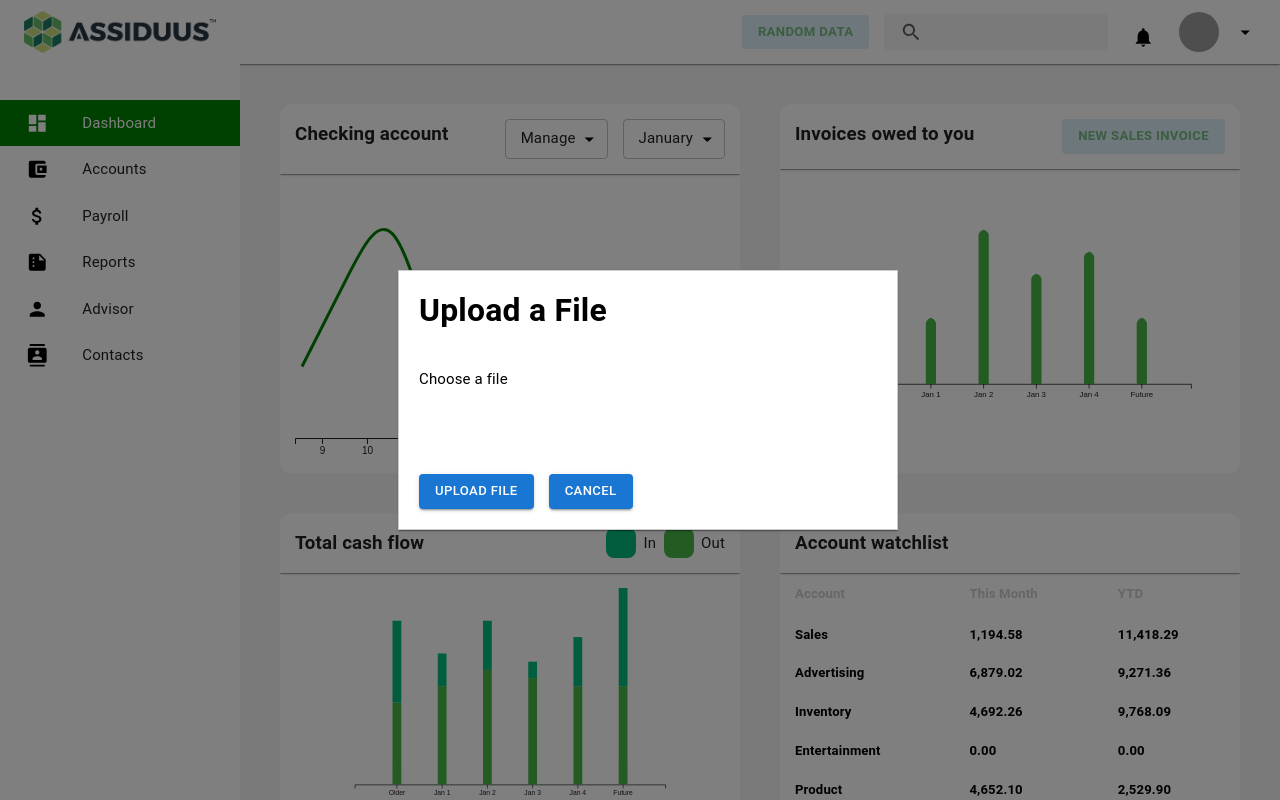
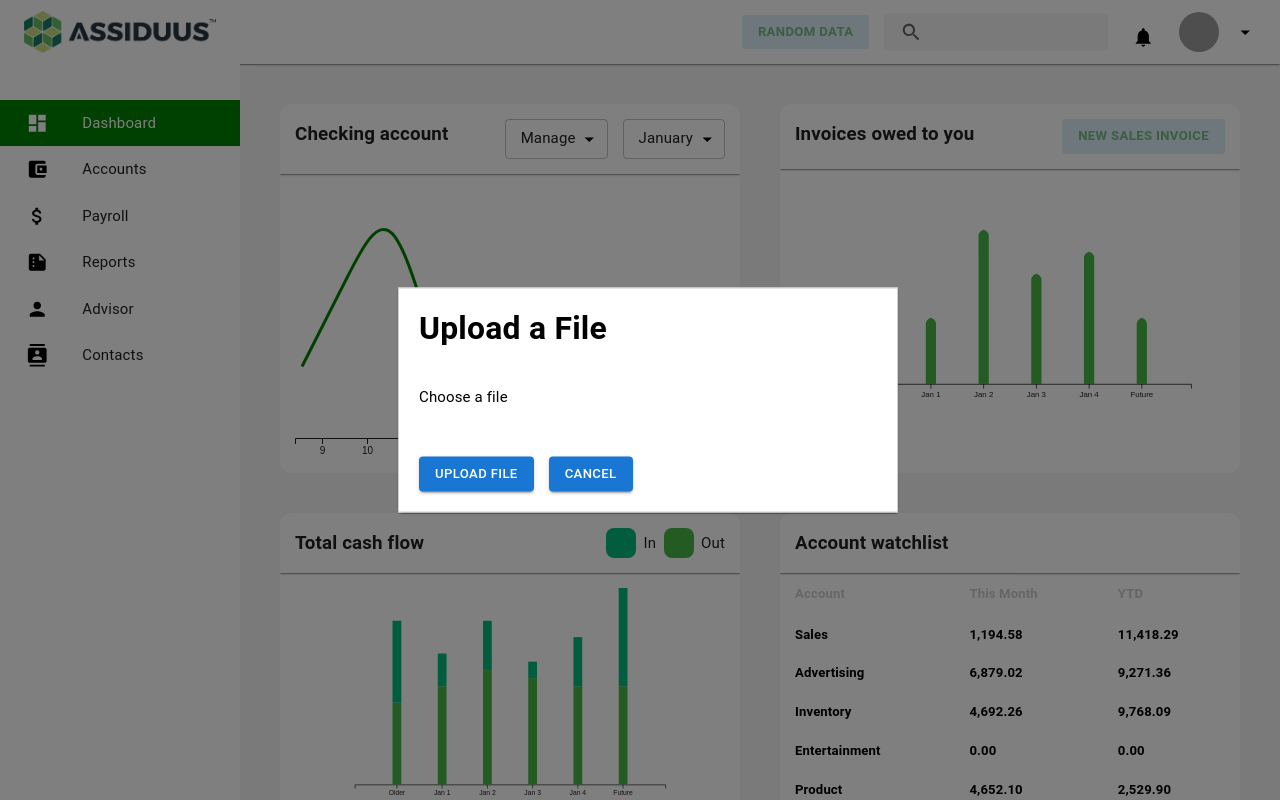
Before and after one commit to yusuf0786/assiduus-assignment, a React (Vite) app: page / in a window 1280 px wide. Both pictures are taken after a click on the button "NEW SALES INVOICE". Built offline with nearby package versions, Linux system fonts and the light colour scheme; grey boxes are pictures that could not be loaded.

Commit message:
chart issue fixes

```diff
--- a/src/components/charts/ChartInvoiceOwed.jsx
+++ b/src/components/charts/ChartInvoiceOwed.jsx
@@ -25,7 +25,10 @@ function ChartInvoiceOwed({
 
   const svg = d3.select(".chart-invoice-owed-card-body svg").attr('width', svgWidth).attr('height', svgHeight);
 
-    const graphArea = svg.append('g').attr('transform', `translate(${margin.left - margin.left}, ${30})`).attr('class', 'y-axis-line');
+  const isChartContainerDontExists = svg.selectAll(".chart-container").empty()
+  !isChartContainerDontExists && (svg.select('.chart-container').remove())
+
+  const graphArea = svg.append('g').attr('transform', `translate(${margin.left - margin.left}, ${30})`).attr('class', 'chart-container')
 
   const x = d3.scaleBand().rangeRound([0, width]).domain(chartData.map(d => d.name)).padding(0.8);
 
@@ -39,12 +42,13 @@ function ChartInvoiceOwed({
   const xAxis = d3.axisBottom(x);
   const yAxis = d3.axisLeft(y).ticks(5);
 
+  const rx = 8;
+  const ry = 8;
+
+  useEffect(() => {
     graphArea.append('g').attr('class', 'axis').attr('transform', `translate(0, ${height})`).call(xAxis).attr('class', 'x-axis-line');
 
     // graphArea.append('g').attr('class', 'axis').call(yAxis);
-
-    const rx = 8;
-    const ry = 8;
 
     graphArea
     .selectAll("bar")
@@ -60,6 +64,7 @@ function ChartInvoiceOwed({
         v${height - y(item.value) - ry}
         h${-(x.bandwidth())}Z
     `);
+  })
 
   const updateChart = () => {
 
@@ -70,10 +75,10 @@ function ChartInvoiceOwed({
       }))
     })
 
-    var yAxizLine = graphArea.select(".y-axis-line")
-    yAxizLine.remove()
+    const chartContainer = svg.selectAll(".chart-container")
+    chartContainer.remove()
 
-    var xAxizLine = graphArea.select(".x-axis-line")
+    var xAxizLine = graphArea.selectAll(".x-axis-line")
     xAxizLine.remove()
 
     var path = graphArea.selectAll(".path")
@@ -92,7 +97,14 @@ function ChartInvoiceOwed({
         <Stack className="card-header" direction="row" justifyContent="space-between" flexWrap="wrap" sx={{boxShadow: 1, padding:"1rem"}}>
           <Typography variant="h6" component="h3" fontWeight={700}>Invoices owed to you</Typography>
           <Box className="card-interaction" display="flex">
-            <ModalComponent/>
+            <ModalComponent
+              modalBodyMaxHeight={225}
+              btn={{variant:"outlined", disableElevation:true, value:"New Sales Invoice"}}
+              head={{text:"Upload a File"}}
+              btnUpload={{text:"Upload file"}}
+              btnCancel={{text:"Cancel"}}
+              btnSubmit={{text:"Submit"}}
+              />
           </Box>
         </Stack>
         <Box className="card-body chart-invoice-owed-card-body" sx={{padding:"1rem"}}>
--- a/src/components/charts/ChartTotalCashFlow.jsx
+++ b/src/components/charts/ChartTotalCashFlow.jsx
@@ -34,7 +34,7 @@ function ChartTotalCashFlow({
     const y = d3.scaleLinear()
     .range([height, 0])
     .domain([
-        d3.min(chartData, d => d.value) - 5,
+        0,
         d3.max(chartData, d => d.value) + 5
     ]).nice();
 
--- a/src/components/header/Header.jsx
+++ b/src/components/header/Header.jsx
@@ -79,17 +79,18 @@ const drawerStyle = {
     width: drawerWidth,
     flexShrink: 0,
     boxShadow: 0,
-    [`& .MuiDrawer-paper`]: {
+    [`& .MuiPaper-root`]: {
         width: drawerWidth,
         boxSizing: 'border-box',
-        transform: "translate(0%, 0%) !important",
+        // transform: "translate(0%, 0%) !important",
         transitionProperty: "transform",
         transitionDuration: "0.5s",
-        "@media only screen and (max-width:900px)": {
-            ...(!open && {
-                transform: "translate(100%, 0%) !important",
-            }),
-        },
+        // "@media only screen and (max-width:900px)": {
+        //     transform: "translate(100%, 0%) !important",
+        //     ...(open && {
+        //         transform: "translate(0%, 0%) !important",
+        //     }),
+        // },
     },
     ".MuiPaper-root": {
         border: 0,
--- a/src/components/modal/ModalComponent.jsx
+++ b/src/components/modal/ModalComponent.jsx
@@ -59,7 +59,26 @@ const modalFooterStyle = {
   modalBodyMaxHeight: 260,
 }
 */
-export function ModalComponent() {
+export function ModalComponent({
+  btn= {
+    variant,
+    disableElevation,
+    value,
+  },
+  btnUpload= {
+    text,
+  },
+  btnCancel= {
+    text,
+  },
+  btnSubmit= {
+    text,
+  },
+  modalBodyMaxHeight= 225,
+  head= {
+    text,
+  }
+}) {
   const [open, setOpen] = useState(false);
   const [selectedFile, setSelectedFile] = useState(null);
   const [selectedFileName, setSelectedFileName] = useState("");
@@ -91,35 +110,29 @@ export function ModalComponent() {
 
   return (
     <div>
-      {/* <Button onClick={handleOpen}>Open modal</Button> */}
-      <Button onClick={handleOpen} variant="outlined" disableElevation>New Sales Invoice</Button>
+      <Button onClick={handleOpen} variant={btn.variant} disableElevation={btn.disableElevation}>{btn.value}</Button>
       <Modal
         open={open}
         onClose={handleClose}
         aria-labelledby="modal-modal-title"
         aria-describedby="modal-modal-description"
       >
-        <Box sx={{...modalStyle, maxHeight:260}}>
+        <Box sx={{...modalStyle, maxHeight:modalBodyMaxHeight}}>
           <Box sx={modalHeaderStyle}>
-            <Typography id="modal-modal-title" variant="h4" component="h3" fontWeight={700} sx={{ mb:1 }}>
-              Upload a File
-            </Typography>
+            <Typography id="modal-modal-title" variant="h4" component="h3" fontWeight={700} sx={{ mb:1 }}>{head.text}</Typography>
           </Box>
           <Box sx={modalBodyStyle}>
             <Typography id="modal-modal-description">
-              { selectedFile ? "File Selected" : "Choose a file"}
+              { selectedFile ? `File Selected: ${selectedFileName}` : "Choose a file"}
             </Typography>
           </Box>
           <Box sx={modalFooterStyle}>
-            {selectedFile ? <Typography variant='body1' marginRight="1rem" sx={{ mb:1 }}>{selectedFileName}</Typography>
-            :<Button component="label" variant="contained" sx={{ marginRight:"1rem" }}>
-              Upload file <VisuallyHiddenInput onChange={(e) => handleFileChange(e)} type="file" />
-              </Button>}
-            <Button variant="contained" onClick={handleClose} sx={{ marginRight:"1rem" }}>
-              Cancel
-            </Button>
+            {!selectedFile && <Button component="label" variant="contained" sx={{ marginRight:"1rem" }}>
+              {btnUpload.text} <VisuallyHiddenInput onChange={(e) => handleFileChange(e)} type="file" />
+            </Button>}
+            <Button variant="contained" onClick={handleClose} sx={{ marginRight:"1rem" }}>{btnCancel.text}</Button>
             {selectedFile && (
-              <Button variant="contained" onClick={handleSubmit} disabled> Submit </Button>
+              <Button variant="contained" onClick={handleSubmit} disabled>{btnSubmit.text}</Button>
             )}
           </Box>
         </Box>
--- a/src/pages/dashboard/Dashboard.jsx
+++ b/src/pages/dashboard/Dashboard.jsx
@@ -56,7 +56,6 @@ function Dashboard(props, ref) {
 
     const [chartWidth, setChartWidth] = useState(0);
 
-    const [componentsShow, setComponentsShow] = useState({compoOne: true, compoTwo: true, compoThree: true, compoFour: true})
 
     const cardComponents = [
         {component: <ChartCheckingAccount ref={chartCheckingAccountRef} data={lineChartData} svgWidth={chartWidth} />},
```
Lines whose indentation alone changed are shown as unchanged.
